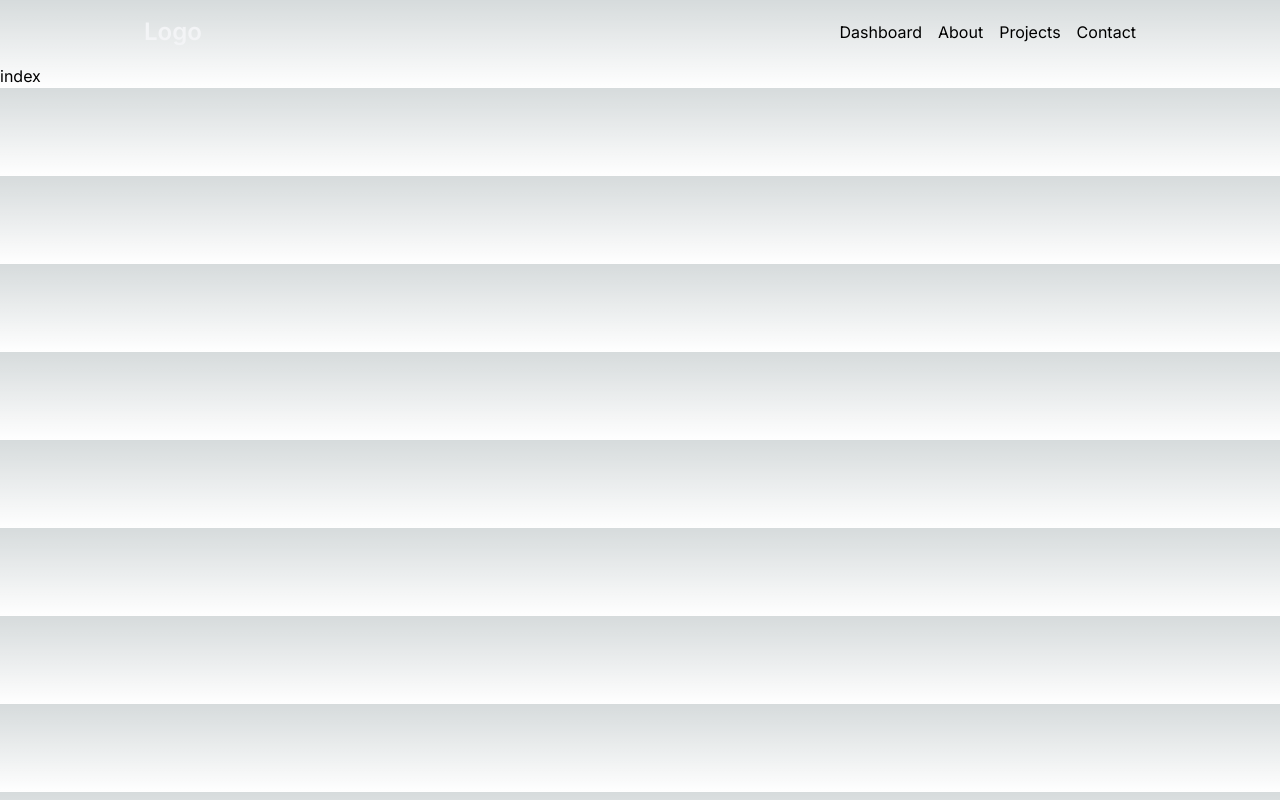
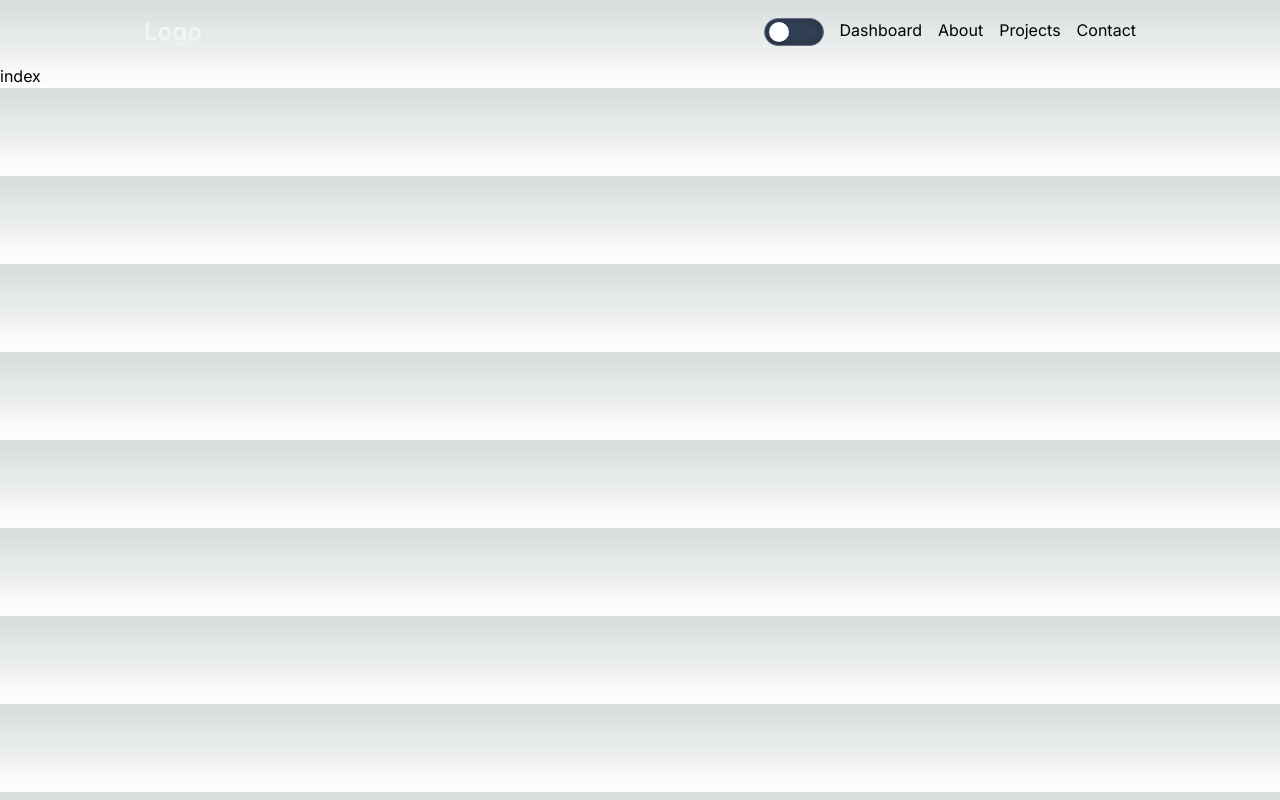
Before and after one commit to pratham5368/FlexUI, a Next.js app: page / in a window 1280 px wide. Built offline with nearby package versions, Linux system fonts and the light colour scheme.

Commit message:
updated dark theme

```diff
--- a/src/components/Header/index.tsx
+++ b/src/components/Header/index.tsx
@@ -1,12 +1,19 @@
-import React from 'react'
+// To inform next js, this is a client component
+"use client";
+
+// Import useState from 'react' library
+import { useState } from "react";
+import { Switch } from "../UI/Switch";
 
 function index() {
+  const [checked, setChecked] = useState(false);
   return (
     <nav className="sticky top-0 z-10 bg-opacity-30">
      <div className="max-w-5xl mx-auto px-4">
      <div className="flex items-center justify-between h-16">
       <span className="text-2xl text-gray-100 font-semibold">Logo</span>
       <div className="flex space-x-4 text-white-100">
+      <Switch checked={checked} setChecked={setChecked} />
         <a href="#">Dashboard</a>
         <a href="#">About</a>
         <a href="#">Projects</a>
--- /dev/null
+++ b/src/components/UI/Switch.tsx
@@ -0,0 +1,49 @@
+import { twMerge } from "tailwind-merge";
+import { motion } from "framer-motion";
+export const Switch = ({
+  checked,
+  setChecked,
+}: {
+  checked: boolean,
+  setChecked: (checked: boolean) => void,
+}) => {
+  return (
+    <form className="flex space-x-4  antialiased items-center">
+      <label
+        htmlFor="checkbox"
+        className={twMerge(
+          "h-7  px-1  flex items-center border border-transparent shadow-[inset_0px_0px_12px_rgba(0,0,0,0.25)] rounded-full w-[60px] relative cursor-pointer transition duration-200",
+          checked ? "bg-white-100" : "bg-slate-700 border-slate-500"
+        )}
+      >
+        <motion.div
+          initial={{
+            width: "20px",
+            x: checked ? 0 : 32,
+          }}
+          animate={{
+            height: ["20px", "10px", "20px"],
+            width: ["20px", "30px", "20px", "20px"],
+            x: checked ? 32 : 0,
+          }}
+          transition={{
+            duration: 0.3,
+            delay: 0.1,
+          }}
+          key={String(checked)}
+          className={twMerge(
+            "h-[20px] block rounded-full bg-white shadow-md z-10"
+          )}
+        ></motion.div>
+        <input
+          type="checkbox"
+          checked={checked}
+          onChange={(e) => setChecked(e.target.checked)}
+          className="hidden"
+          id="checkbox"
+        />
+      </label>
+
+    </form>
+  );
+};
```
